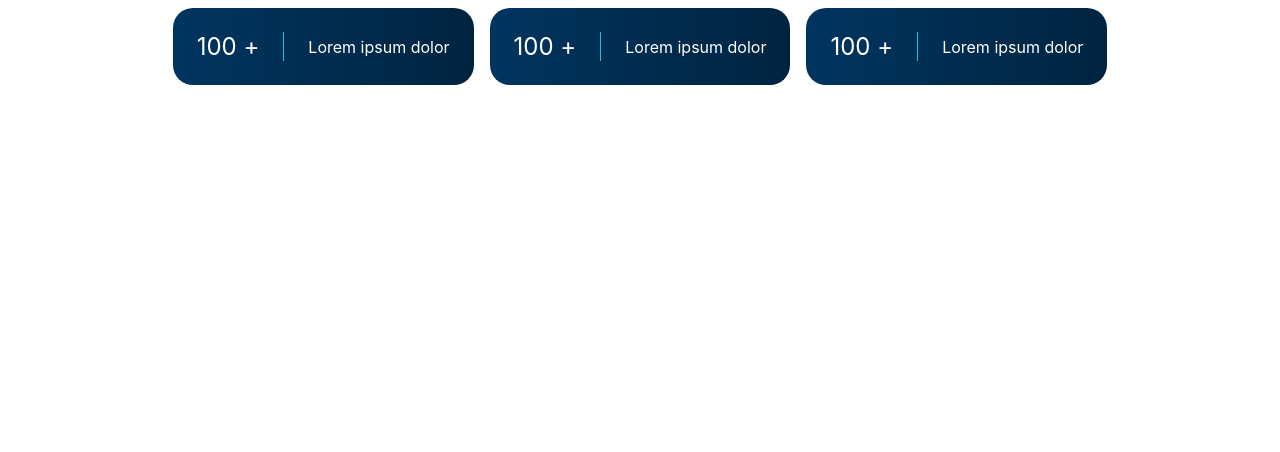
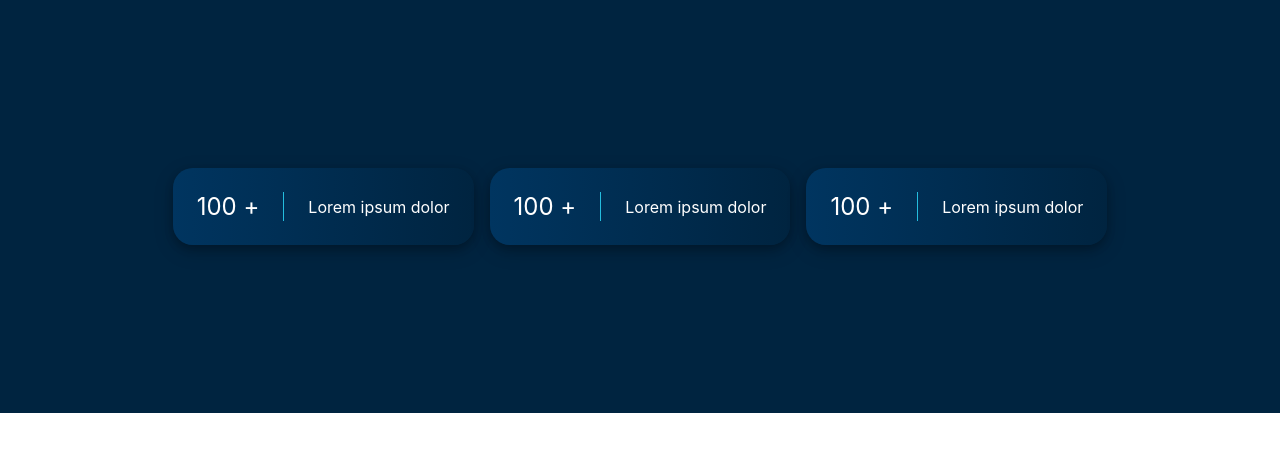
Before and after one commit to IlijaTrifke/fon_hakaton23, a React (Create React App) app: page / in a window 1280 px wide. Shown: the top 452 px of the page. Built offline with nearby package versions, Linux system fonts and the light colour scheme; the HTML template or start-up script is replaced by a standard one.

Commit message:
statistika izmene

```diff
--- a/src/components/statistika/Statistika.jsx
+++ b/src/components/statistika/Statistika.jsx
@@ -4,7 +4,7 @@ import "./statistika.scss";
 
 const Statistika = () => {
   return (
-    <div className="stk-center">
+    <div className="stk-section">
       <ul>
         <li>
           <p className="stk-numbers">
--- a/src/components/statistika/statistika.scss
+++ b/src/components/statistika/statistika.scss
@@ -4,6 +4,15 @@
   box-sizing: border-box;
   margin: 0;
   padding: 0;
+}
+
+.stk-section {
+  background-color: $tamnoPlava;
+  display: flex;
+  flex-direction: column;
+  justify-items: center;
+  align-items: center;
+  padding: 10rem;
 }
 
 li {
@@ -20,6 +29,7 @@ li {
   display: flex;
   justify-content: center;
   margin: 0.5rem;
+  box-shadow: 0 4px 8px 0 rgba(0, 0, 0, 0.2), 0 6px 20px 0 rgba(0, 0, 0, 0.19);
 }
 
 .stk-numbers {
@@ -42,3 +52,9 @@ li {
   margin-top: 1.5rem;
   margin-bottom: 1.5rem;
 }
+
+@media screen and (max-width: 1000px) {
+  ul {
+    flex-direction: column;
+  }
+}
```
